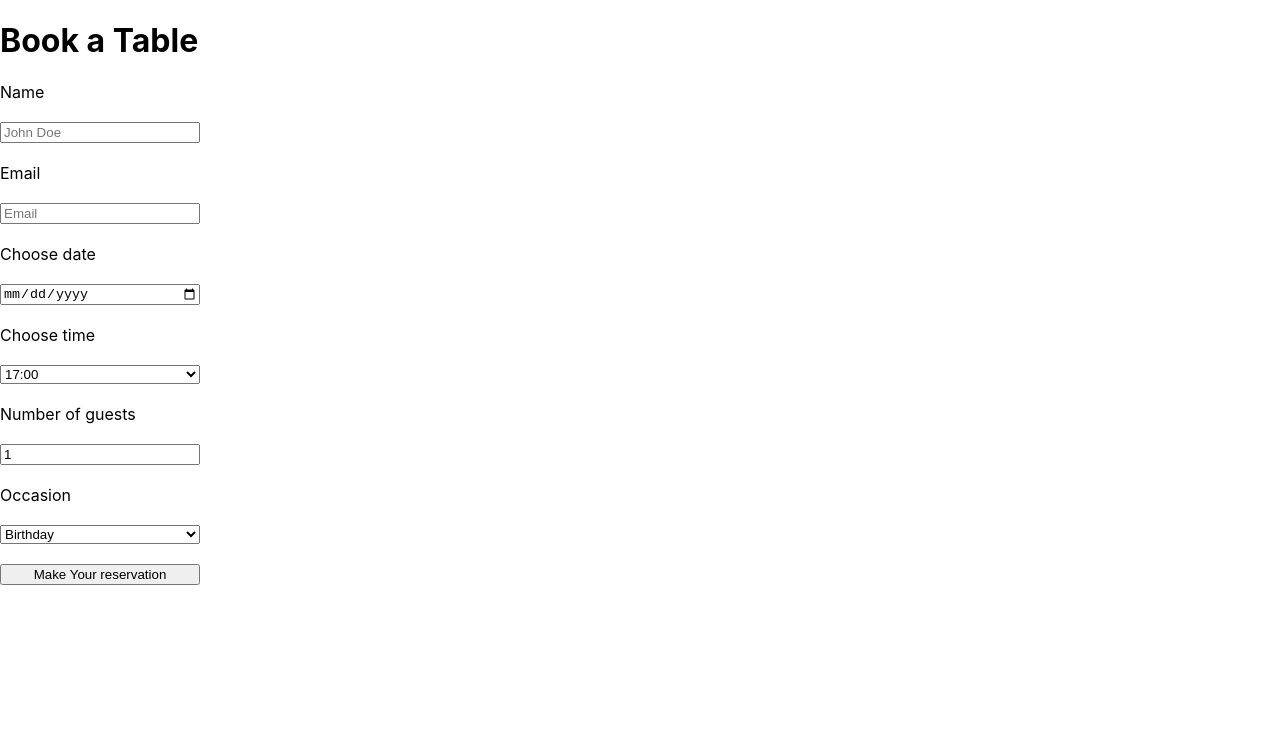
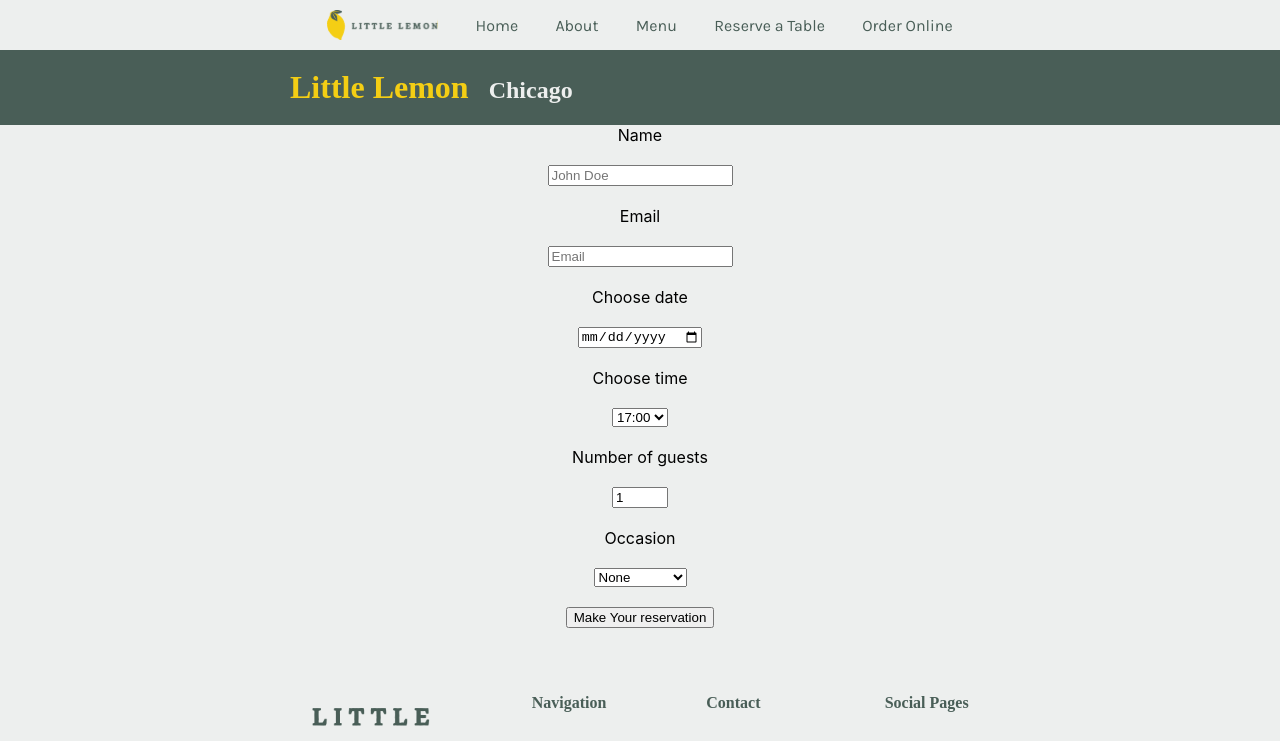
Before and after one commit to sophiarau/little-lemon, a React (Create React App) app: page /booking in a window 1280 px wide. Shown: the top 741 px of the page. Built offline with nearby package versions, Linux system fonts and the light colour scheme.

Commit message:
booking page start

```diff
--- a/src/App.css
+++ b/src/App.css
@@ -2,7 +2,7 @@
   text-align: center;
   display: grid;
   grid-template-columns: 1fr;
-  grid-template-rows: 100px 450px 1900px 450px;
+  grid-template-rows: 50px 450px 1fr 350px;
   grid-template-areas:
     "nav"
     "header"
@@ -13,23 +13,34 @@
 /* nav */
 
 nav {
-  background-color: #ffffff;
+  background-color: #EDEFEE;
   color: #495E57;
   font-family: 'Karla', sans-serif;
   font-weight: 500;
   font-size: 12pt;
 }
 
+.navigation {
+  display: flex;
+  justify-content: center;
+  height: 100%;
+  flex-direction: column;
+}
+
+.logo {
+  height: 30px;
+  width: auto;
+  padding-top: 3px;
+}
+
 nav ul {
   display: flex;
   list-style-type: none;
-  gap: 20px;
   align-items: center;
-  justify-items: center;
   justify-content: space-evenly;
-  padding-left: 300px;
-  padding-right: 300px;
-
+  padding-left: 290px;
+  padding-right: 290px;
+  margin: 0px;
 }
 
 nav ul li {
@@ -58,7 +69,7 @@ main {
 /* main highlights */
 
 .main .highlights {
-  background-color: #ffffff;
+  background-color: #EDEFEE;
   height: 700px;
   padding-top: 115px;
   align-self: center;
@@ -93,7 +104,7 @@ main {
 
 .main .highlights-header button {
   background-color: #333333;
-  color: #ffffff;
+  color: #EDEFEE;
   font-family: "Karla", sans-serif;
   font-size: 20px;
   width: 220px;
@@ -162,7 +173,7 @@ main {
 }
 
 .menucard .card-description {
-  color: #ffffff;
+  color: #EDEFEE;
   font-family: "Karla", sans-serif;
   font-size: 16px;
   text-align: left;
@@ -179,7 +190,7 @@ main {
 
 .menucard .card-button button {
   background-color: #333333;
-  color: #ffffff;
+  color: #EDEFEE;
   font-family: "Karla", sans-serif;
   font-size: 16px;
   width: 110px;
@@ -212,13 +223,13 @@ main {
 
 .main .testimonials-header h1 {
   font-family: "Karla", bold;
-  color: #ffffff;
+  color: #EDEFEE;
   text-align: left;
 }
 
 .main .testimonials .testimonials-header button {
   background-color: #333333;
-  color: #ffffff;
+  color: #EDEFEE;
   font-family: "Karla", sans-serif;
   font-size: 20px;
   width: 220px;
@@ -236,7 +247,7 @@ main {
 }
 
 .testimonialcard {
-  background-color: #ffffff;
+  background-color: #EDEFEE;
   font-family:   "Karla", sans-serif;
   color:  #333333;
   box-shadow: 0px 4px 6px rgba(0, 0, 0, 0.25);
@@ -340,13 +351,13 @@ main {
 }
 
 .aboutleft h2 {
-  color: #ffffff;
+  color: #EDEFEE;
   font-family: "Markazi Text", serif;
   padding-bottom: 30px;
 }
 
 .aboutleft p {
-  color: #ffffff;
+  color: #EDEFEE;
   font-family: "Karla", sans-serif;
 }
 
@@ -383,18 +394,18 @@ header h1 {
   font-family: "Markazi Text", serif;
 }
 header h2 {
-  color: #ffffff;
+  color: #EDEFEE;
   font-family: "Markazi Text", serif;
 }
 
 header p {
-  color: #ffffff;
+  color: #EDEFEE;
   font-family: "Karla", sans-serif;
 }
 
 header button {
   background-color: #333333;
-  color: #ffffff;
+  color: #EDEFEE;
   font-family: "Karla", sans-serif;
   font-size: 20px;
   width: 220px;
@@ -407,22 +418,26 @@ header button {
 /* footer */
 
 footer {
-  background-color: #ffffff;
+  background-color: #EDEFEE;
   align-self: center;
-  font-family: "Karla", sans-serif;
+  font-family: "Markazi Text", serif;
   height: 100%;
 }
 
 .footercontainer {
   display: flex;
-  gap: 20px;
+  gap: 100px;
   justify-content: space-evenly;
   color:#495E57;
   margin-left: 290px;
   margin-right: 290px;
-  height: 100%;
+  height: 250px;
   align-items: start;
-  padding-top: 80px;
+  justify-self: center;
+}
+
+.footer .footerheader {
+  font-size: medium;
 }
 
 .footercontainer .footerlinks {
@@ -436,16 +451,75 @@ footer {
   padding: 0;
 }
 
-.footerlinks p{
+.footerlinks p {
   text-align: left;
+  font-size: small;
 }
 
 footer .footerlogo img{
   width: auto;
-  height: 100px;
+  height: 212px;
   padding-top: 30px;
 }
 
+.footer {
+  display: flex;
+  flex-direction: column;
+  align-items: center;
+  justify-content: center;
+  height: 100%;
+}
+
+/* booking page */
+
+.bookingpage {
+  text-align: center;
+  display: grid;
+  grid-template-columns: 1fr;
+  grid-template-rows: 50px 75px 1fr 350px;
+}
+
+/* booking header */
+
+
+.bookingheader {
+  background-color: #495E57;
+  display: flex;
+  justify-content: flex-start;
+  align-items: center;
+  max-height: 75px;
+  padding-left: 290px;
+}
+
+.bookingheadertext {
+  display: flex;
+  align-items: baseline;
+  justify-content: center;
+  gap: 20px;
+}
+
+.bookingheader h1 {
+  color: #F4CE14;
+  font-family: "Markazi Text", serif;
+  margin: 0;
+}
+.bookingheader h2 {
+  color: #EDEFEE;
+  font-family: "Markazi Text", serif;
+  margin: 0;
+}
+
+.bookingmain {
+  background-color: #EDEFEE;
+}
+
+.bookingform form {
+  display: flex;
+  flex-direction: column;
+  align-items: center;
+  justify-content: center;
+  gap: 20px;
+}
 
 /* other */
 
--- a/src/App.js
+++ b/src/App.js
@@ -22,7 +22,7 @@ function Home() {
   return (
     <div className="home">
       <Nav />
-      <Header />
+      <Header buttonText="Reserve a Table"/>
       <Main />
       <Footer />
     </div>
--- a/src/components/BookingForm.js
+++ b/src/components/BookingForm.js
@@ -4,12 +4,14 @@ import { useState } from "react";
 function BookingForm() {
     const [Name, setName] = useState("");
     const [email, setEmail] = useState("");
-    const [occasion, setOccasion] = useState("Birthday");
+    const [occasion, setOccasion] = useState("None");
     const [guests, setGuests] = useState(1);
     const [date, setDate] = useState("");
     const [time, setTime] = useState("17:00");
     return (
-        <form style={{ display: 'grid', maxWidth: '200px', gap: '20px' }}>
+        <div className="bookingform">
+            <div className="bookingheader"></div>
+            <form>
                 <label htmlFor="name">Name</label>
                 <input
                     type="text"
@@ -59,12 +61,15 @@ function BookingForm() {
                 <select id="occasion"
                     value={occasion}
                     onChange={(e) => setOccasion(e.target.value)}>
+                    <option>None</option>
+                    <option>Graduation</option>
                     <option>Birthday</option>
                     <option>Anniversary</option>
                 </select>
 
                 <input type="submit" value="Make Your reservation" />
             </form>
+        </div>
     );
 }
 
--- a/src/components/BookingPage.js
+++ b/src/components/BookingPage.js
@@ -1,11 +1,25 @@
 import React from "react";
 import BookingForm from "./BookingForm";
+import Nav from "./nav";
+import Footer from "./footer";
+import "../App.css";
 
 function BookingPage() {
     return (
-        <div>
-            <h1>Book a Table</h1>
-            <BookingForm />
+        <div className="bookingpage">
+            <Nav />
+            <div className="bookingheader">
+                <div className="bookingheadertext">
+                    <h1>Little Lemon</h1>
+                    <h2>Chicago</h2>
+                </div>
+            </div>
+            <div className="bookingmain">
+                <div className="bookingform">
+                    <BookingForm />
+                </div>
+            </div>
+            <Footer />
         </div>
     );
 }
--- a/src/components/footer.js
+++ b/src/components/footer.js
@@ -4,6 +4,7 @@ import footerLogo from '../assets/footlogo.png';
 function Footer() {
   return (
     <footer>
+      <div className="footer">
         <div className="footercontainer">
           <div className="footerlogo">
             <img src={footerLogo} alt="footer logo" />
@@ -60,6 +61,7 @@ function Footer() {
             </ul>
           </div>
         </div>
+      </div>
     </footer>
   );
 }
--- a/src/components/header.js
+++ b/src/components/header.js
@@ -1,14 +1,14 @@
 import React from 'react';
 import restaurant from '../assets/restaurant.jpg';
 
-function Header() {
+function Header({buttonText}) {
   return (
     <header className="hero hero-container">
         <div className="hero-column hero-column-left">
           <h1>Little Lemon</h1>
           <h2>Chicago</h2>
           <p>We are a family owned Mediterranean restaurant, focused on traditional recipes served with a modern twist.</p>
-          <button className="btn">Reserve a table</button>
+          <button className="btn">{buttonText}</button>
         </div>
         <div className="hero-column hero-column-right">
           <img src={restaurant} alt="Logo" className="sticker" />
--- a/src/components/main.js
+++ b/src/components/main.js
@@ -1,6 +1,7 @@
 import React from 'react';
 import MenuCard from './menucard';
 import Testimonial from './testimonialcard';
+// images
 import lemon from '../assets/pie.jpeg';
 import greekSalad from '../assets/GreekSalad.jpeg';
 import bruschetta from '../assets/Bruschettaimg.jpeg';
--- a/src/components/nav.js
+++ b/src/components/nav.js
@@ -5,17 +5,18 @@ import { Link } from 'react-router-dom';
 function Nav() {
   return (
     <nav>
+        <div className="navigation">
           <ul>
             <li>
               <img src={logo} alt="Logo" className="logo" height="50px"/>
             </li>
-          <li><Link href="/">Home</Link></li>
-          <li><Link href="/about">About</Link></li>
-          <li><Link href="/menu">Menu</Link></li>
+            <li><Link to="/">Home</Link></li>
+            <li><Link to="/about">About</Link></li>
+            <li><Link to="/menu">Menu</Link></li>
             <li><Link to="/booking">Reserve a Table</Link></li>
-          <li><Link href="">Order Online</Link></li>
-          <li><Link href="/login">Login</Link></li>
+            <li><Link to="">Order Online</Link></li>
         </ul>
+      </div>
     </nav>
   );
 }
```
Lines whose indentation alone changed are shown as unchanged.
